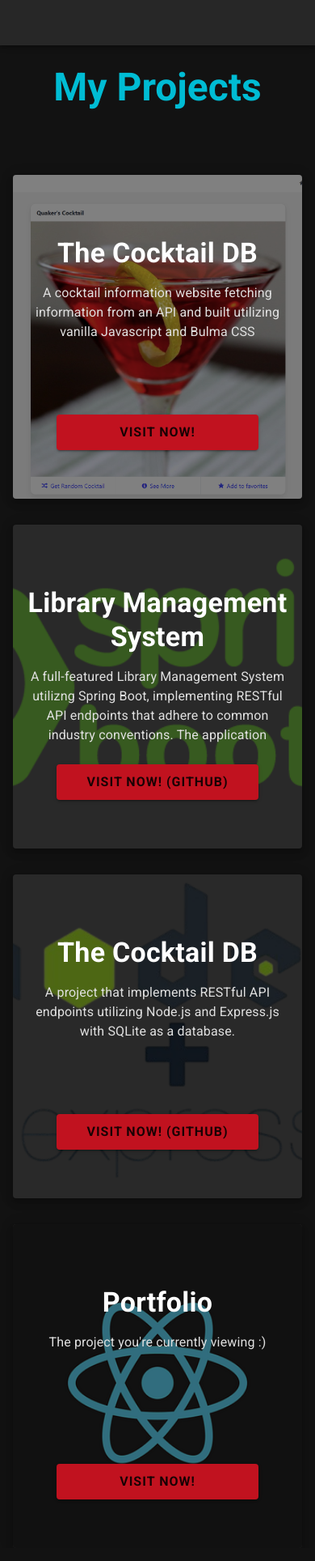
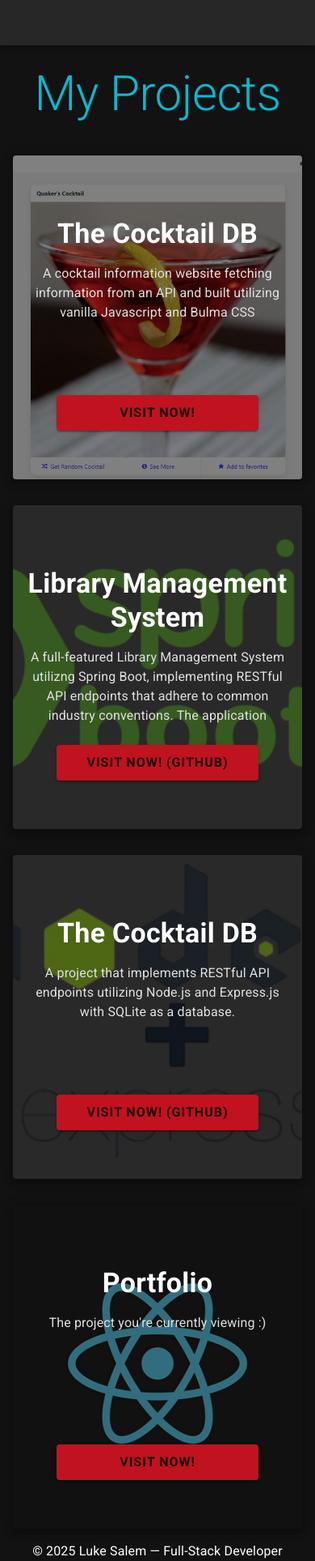
Before and after one commit to lukebike/portfoliov2, a React (Vite) app: page /projects in a window 390 px wide. Shown: the whole page at 81% size. Built offline with nearby package versions, Linux system fonts and the light colour scheme; some icons are missing.

Commit message:
Added footer and adjusted styling to accomodate it

```diff
--- a/src/About.tsx
+++ b/src/About.tsx
@@ -26,8 +26,7 @@
     >
       <Box
         sx={{
-          minHeight: { xs: "80vh" },
-          height: { lg: "80vh", xs: "100vh" },
+          height: "80vh",
           display: { lg: "flex" },
           justifyContent: "center",
           alignItems: "center",
--- a/src/App.tsx
+++ b/src/App.tsx
@@ -6,6 +6,7 @@
 import "./App.css";
 import Home from "./Home.tsx";
 import MenuBar from "./MenuBar.tsx";
+import Footer from "./Footer.tsx";
 
 import ContactForm from "./ContactForm.tsx";
 import About from "./About.tsx";
@@ -69,6 +70,7 @@
             <Route path="projects" element={<CardList />} />
             <Route path="contact" element={<ContactForm />} />
           </Routes>
+          <Footer />
         </Container>
       </ThemeProvider>
     </BrowserRouter>
--- a/src/CardList.tsx
+++ b/src/CardList.tsx
@@ -19,21 +19,20 @@
     >
       <Box
         sx={{
-          minHeight: { lg: "80vh", md: "80vh" },
           display: { lg: "flex" },
           width: "100%",
           flexDirection: "column",
           justifyContent: { xl: "space-around" },
           alignItems: "center",
+          marginBottom: 2,
         }}
       >
         <Typography
-          variant="h3"
+          variant="h2"
           sx={{
             color: theme.palette.primary.main,
-            fontWeight: "bold",
-            mt: { xs: 10 },
-            mb: { lg: 20, xs: 10 },
+            mt: 10,
+            mb: 5,
             textAlign: "center",
           }}
         >
--- /dev/null
+++ b/src/Footer.tsx
@@ -0,0 +1,17 @@
+import { Box } from "@mui/material";
+
+export default function Footer() {
+  return (
+    <Box
+      component="footer"
+      sx={{
+        display: "flex",
+        alignItems: "center",
+        justifyContent: "center",
+      }}
+    >
+      {" "}
+      © 2025 Luke Salem — Full-Stack Developer
+    </Box>
+  );
+}
--- a/src/Home.tsx
+++ b/src/Home.tsx
@@ -25,8 +25,8 @@
           flexDirection: { lg: "row", md: "column", xs: "column" },
           justifyContent: "center",
           alignItems: "center",
-          height: isMobile ? "auto" : "90vh",
-          minHeight: isMobile ? "100vh" : "50vh",
+          height: "80vh",
+          // minHeight: isMobile ? "100vh" : "50vh",
           gap: { xs: 2, sm: 4 },
           px: { xs: 2, sm: 0 },
           py: { xs: 4, sm: 0 },
```
Also changed, not shown: src/Card.tsx (deleted, +0 -53 lines).
